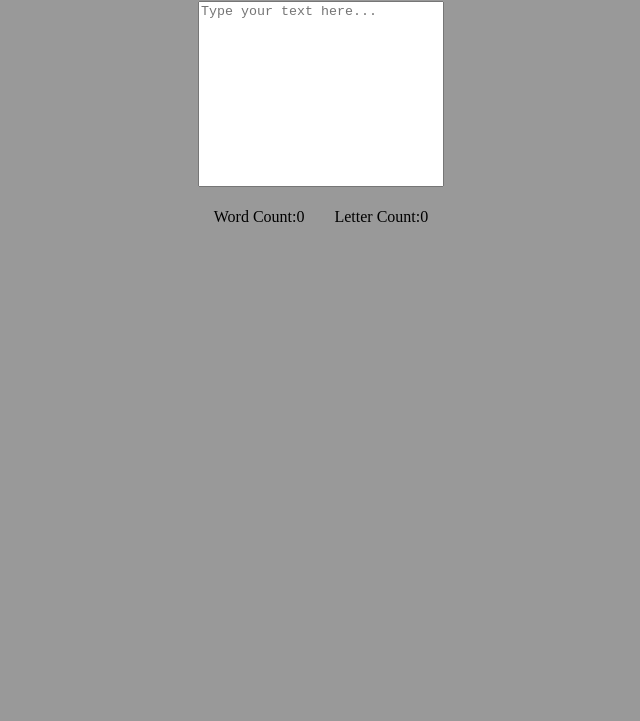
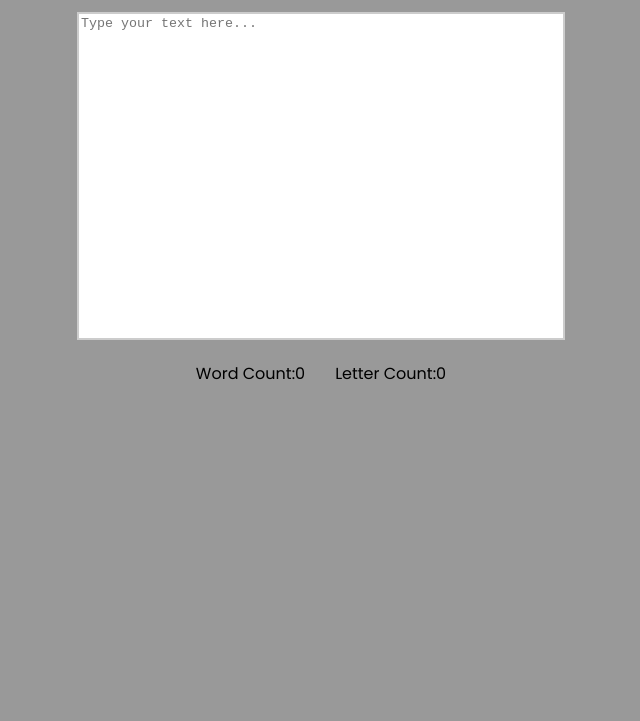
Before and after one commit to tabber14/Word-Counter, a plain HTML site: page index.html in a window 1280 px wide. Shown: the part 79-800 px from the top of the page, without its empty margins (319-959 px from the left). Drawn offline with Linux system fonts and the light colour scheme.

Commit message:
Add files via upload

```diff
--- a/styles.css
+++ b/styles.css
@@ -1,8 +1,11 @@
+@import url('https://fonts.googleapis.com/css2?family=Poppins:ital,wght@0,100;0,200;0,300;0,400;0,500;0,600;0,700;0,800;0,900;1,100;1,200;1,300;1,400;1,500;1,600;1,700;1,800;1,900&display=swap');
+
 body{
     background-color: rgb(153, 153, 153);
 }
 
 .headertxt {
+    font-family: Poppins;
     display: flex;
     justify-content: center;
     align-items: center;
@@ -16,6 +19,8 @@ body{
 }
 
 .count {
+    font-family: Poppins;
+    font-weight: 400;
     display: flex;
     justify-content: center;
     align-items: center;
@@ -35,7 +40,14 @@ body{
     display: flex;
     justify-content: center;
     align-items: center;
-    width: 240px;
-    height: 180px;
+    width: 480px;
+    height: 320px;
     resize: none;
+    outline: none;
+    border: 2px solid #ccc;
 }
+
+  .txtarea:focus {
+    border: 2px solid #0c0c0c;
+    outline: none;
+}
```
